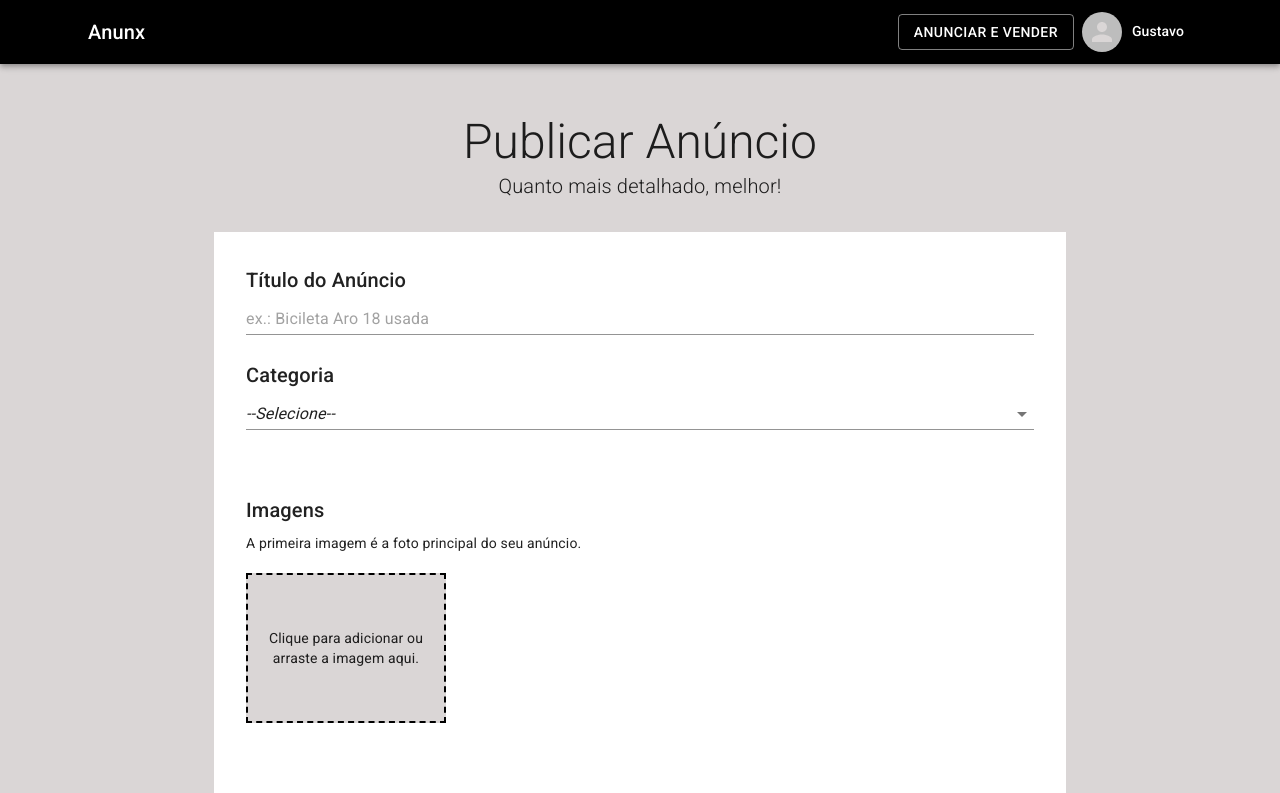
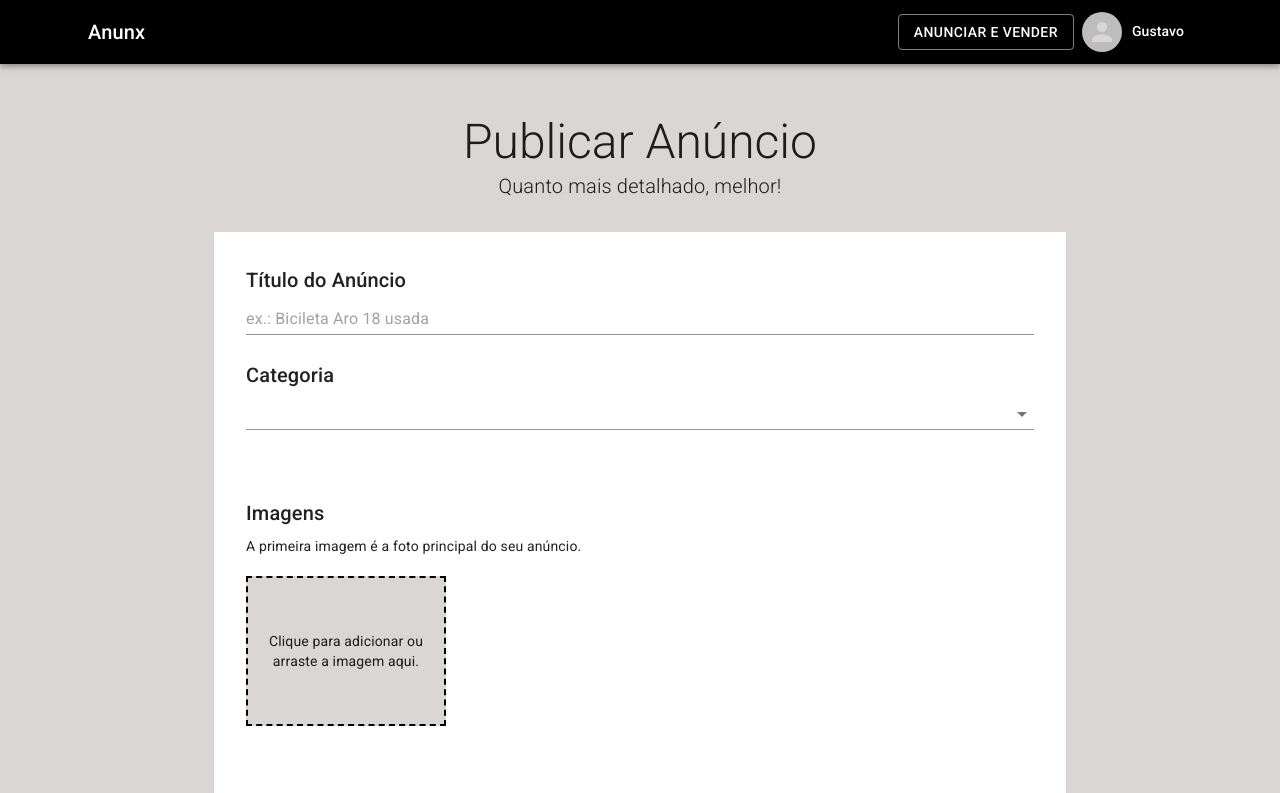
Before and after one commit to Guuzta/anunx, a Next.js app: page /user/publish in a window 1280 px wide. Shown: the top 793 px of the page. Built offline with nearby package versions, Linux system fonts and the light colour scheme.

Commit message:
validacao do campo categoria

```diff
--- a/src/app/user/publish/page.js
+++ b/src/app/user/publish/page.js
@@ -14,6 +14,7 @@ import {
     MenuItem,
     IconButton,
     FormControl,
+    FormHelperText,
     InputLabel,
     OutlinedInput,
     InputAdornment,
@@ -31,6 +32,7 @@ const validationSchema = yup.object({
         .max(20, 'Escreva um título menor! (Max: 20 caracteres)')
         .required('Campo obrigatório!'),
 
+    category: yup.string().required('Campo obrigatório!')
 
 })
 
@@ -64,7 +66,8 @@ const Publish = () => {
 
             <Formik
                 initialValues={{
-                    title: ''
+                    title: '',
+                    category: ''
                 }}
                 validationSchema={validationSchema}
                 onSubmit={(values) => {
@@ -125,21 +128,25 @@ const Publish = () => {
                                         <Typography component='h3' variant='h6' gutterBottom>
                                             Categoria
                                         </Typography>
+                                        <FormControl fullWidth error={errors.category}>
                                             <Select
+                                                name='category'
                                                 label="Age"
-                                            value=""
+                                                value={values.category}
+                                                onChange={handleChange}
                                                 displayEmpty
                                                 fullWidth
                                                 variant="standard"
                                             >
-                                            <MenuItem value="">
-                                                <em>--Selecione--</em>
-                                            </MenuItem>
-                                            <MenuItem value={1}>Carro</MenuItem>
-                                            <MenuItem value={2}>Moto</MenuItem>
-                                            <MenuItem value={3}>Móveis</MenuItem>
-                                            <MenuItem value={4}>Brinquedos</MenuItem>
+                                                <MenuItem value="Carro">Carro</MenuItem>
+                                                <MenuItem value="Moto">Moto</MenuItem>
+                                                <MenuItem value="Móveis">Móveis</MenuItem>
+                                                <MenuItem value="Brinquedos">Brinquedos</MenuItem>
                                             </Select>
+                                            <FormHelperText>
+                                                {errors.category}
+                                            </FormHelperText>
+                                        </FormControl>
                                     </Box>
                                 </Container>
 
```
Lines whose indentation alone changed are shown as unchanged.
